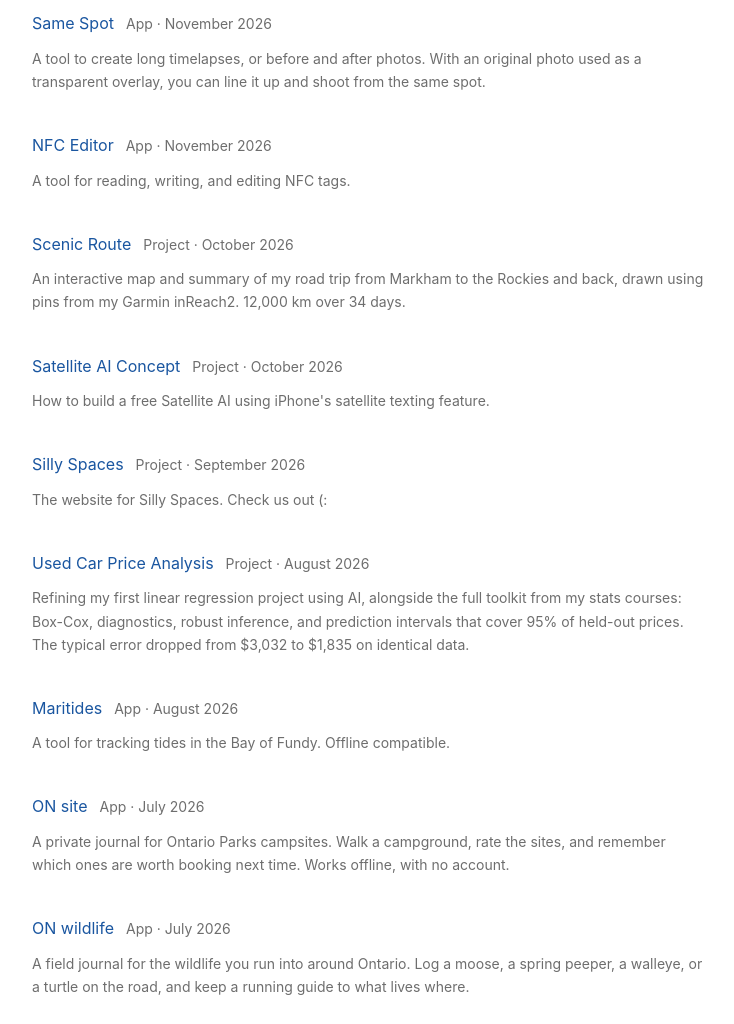
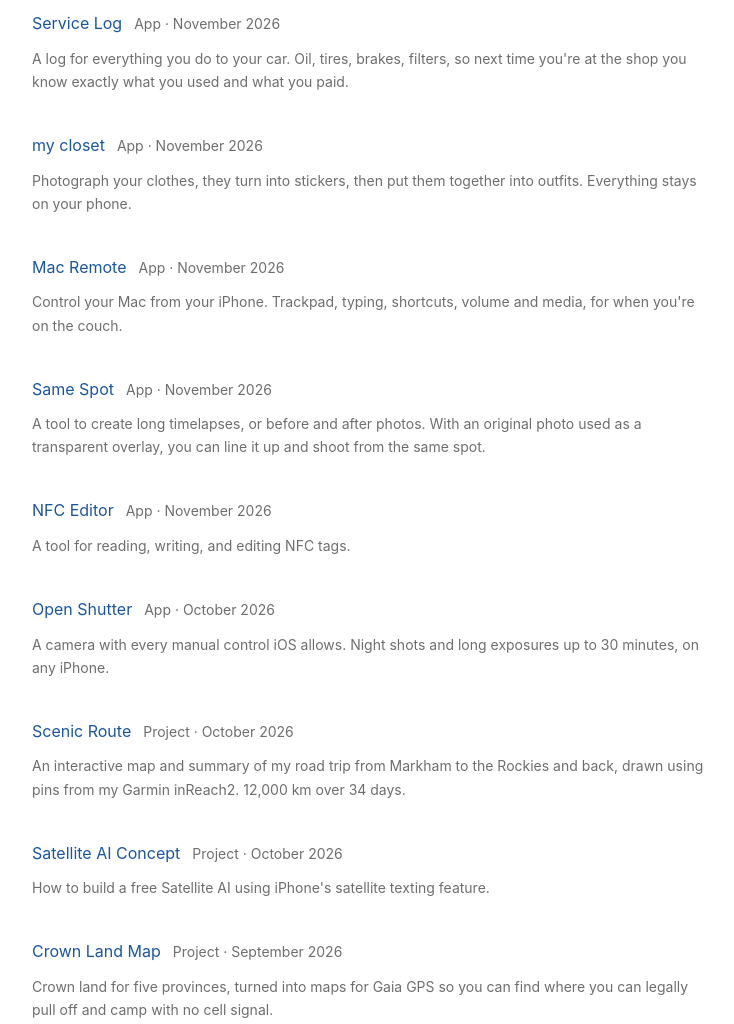
Before and after one commit to katsuma0/katsuma0.github.io, a plain HTML site: page projects/index.html in a window 1280 px wide. Shown: the part 227-1251 px from the top of the page, without its empty margins (272-1006 px from the left). Drawn offline with Linux system fonts and the light colour scheme.

Commit message:
Add Service Log, my closet, Mac Remote, Open Shutter, Crown Land Map
Co-Authored-By: Claude Opus 5.5 <noreply@anthropic.com>
Claude-Session: https://claude.ai/code/session_01N92mCDSXbw6tVdkdASbiZi

```diff
--- a/projects/index.html
+++ b/projects/index.html
@@ -30,6 +30,21 @@
 <div class="items">
 
     <div class="item">
+        <a class="row" href="https://github.com/katsuma0/service-log" target="_blank" rel="noopener"><span class="row-t">Service Log</span><span class="row-s">App · November 2026</span></a>
+        <p class="item-note">A log for everything you do to your car. Oil, tires, brakes, filters, so next time you're at the shop you know exactly what you used and what you paid.</p>
+    </div>
+
+    <div class="item">
+        <a class="row" href="https://github.com/katsuma0/my-closet" target="_blank" rel="noopener"><span class="row-t">my closet</span><span class="row-s">App · November 2026</span></a>
+        <p class="item-note">Photograph your clothes, they turn into stickers, then put them together into outfits. Everything stays on your phone.</p>
+    </div>
+
+    <div class="item">
+        <a class="row" href="https://github.com/katsuma0/mac-remote" target="_blank" rel="noopener"><span class="row-t">Mac Remote</span><span class="row-s">App · November 2026</span></a>
+        <p class="item-note">Control your Mac from your iPhone. Trackpad, typing, shortcuts, volume and media, for when you're on the couch.</p>
+    </div>
+
+    <div class="item">
         <a class="row" href="https://github.com/katsuma0/same-spot" target="_blank" rel="noopener"><span class="row-t">Same Spot</span><span class="row-s">App · November 2026</span></a>
         <p class="item-note">A tool to create long timelapses, or before and after photos. With an original photo used as a transparent overlay, you can line it up and shoot from the same spot.</p>
     </div>
@@ -40,6 +55,11 @@
     </div>
 
     <div class="item">
+        <a class="row" href="https://github.com/katsuma0/open-shutter" target="_blank" rel="noopener"><span class="row-t">Open Shutter</span><span class="row-s">App · October 2026</span></a>
+        <p class="item-note">A camera with every manual control iOS allows. Night shots and long exposures up to 30 minutes, on any iPhone.</p>
+    </div>
+
+    <div class="item">
         <a class="row" href="https://katsuma.ca/rockies-road-trip/" target="_blank" rel="noopener"><span class="row-t">Scenic Route</span><span class="row-s">Project · October 2026</span></a>
         <p class="item-note">An interactive map and summary of my road trip from Markham to the Rockies and back, drawn using pins from my Garmin inReach2. 12,000 km over 34 days.</p>
     </div>
@@ -47,6 +67,11 @@
     <div class="item">
         <a class="row" href="https://github.com/katsuma0/satellite-ai" target="_blank" rel="noopener"><span class="row-t">Satellite AI Concept</span><span class="row-s">Project · October 2026</span></a>
         <p class="item-note">How to build a free Satellite AI using iPhone's satellite texting feature.</p>
+    </div>
+
+    <div class="item">
+        <a class="row" href="https://github.com/katsuma0/crown-land-map" target="_blank" rel="noopener"><span class="row-t">Crown Land Map</span><span class="row-s">Project · September 2026</span></a>
+        <p class="item-note">Crown land for five provinces, turned into maps for Gaia GPS so you can find where you can legally pull off and camp with no cell signal.</p>
     </div>
 
     <div class="item">
```
